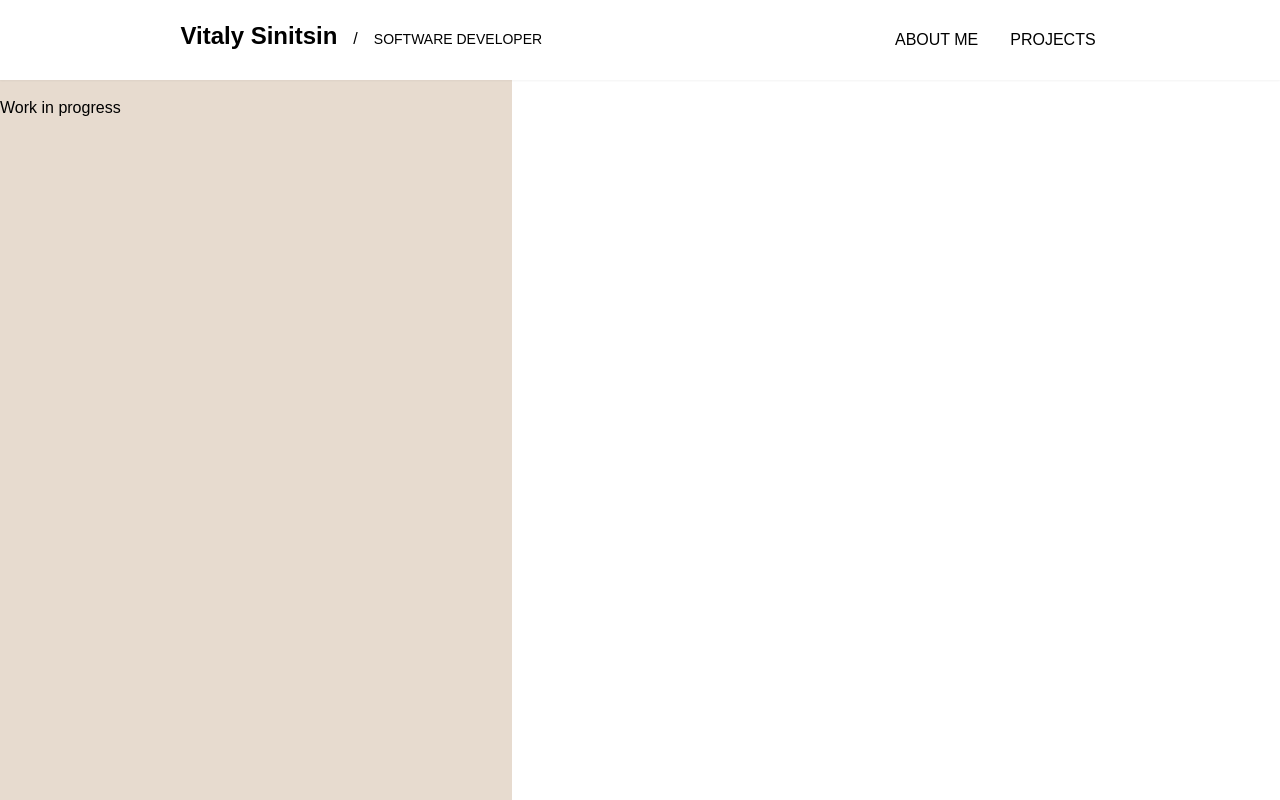
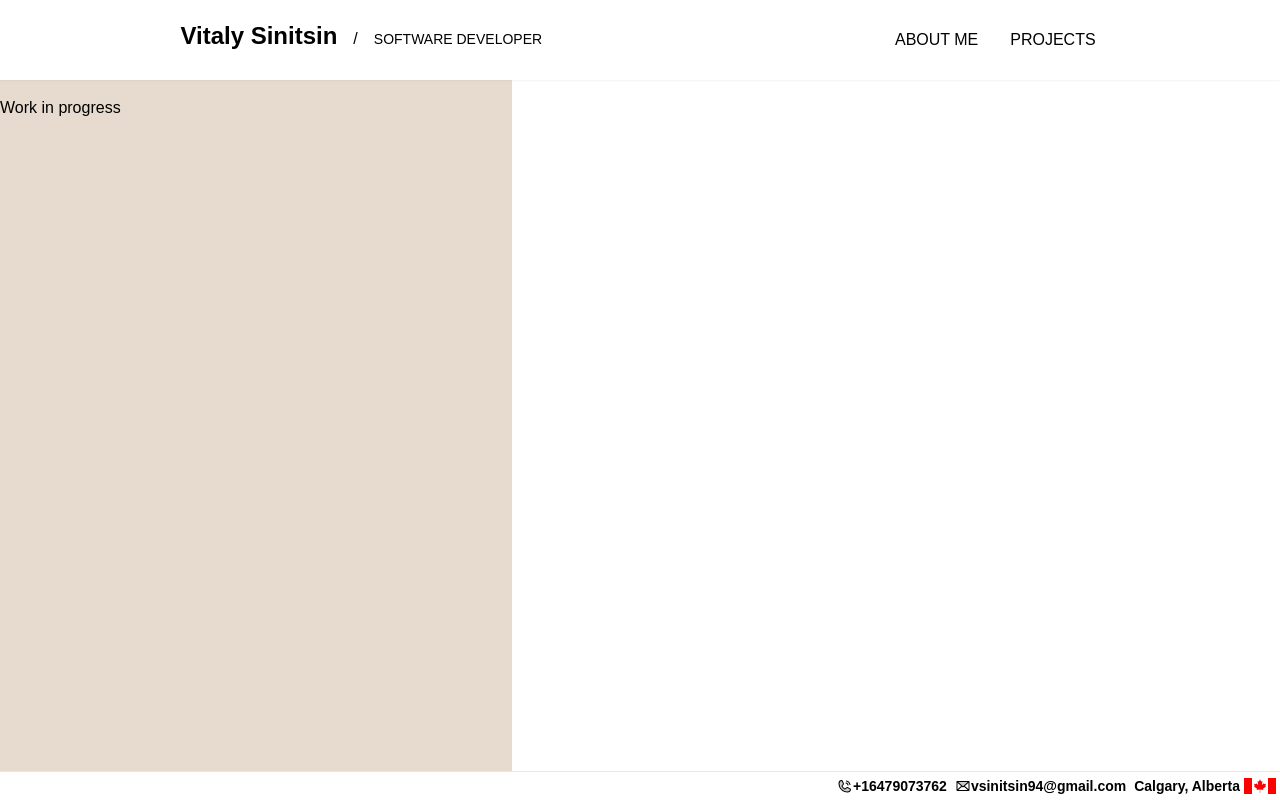
Before and after one commit to vitalysinitsin/vitalysinitsin.github.io, a React (Create React App) app: page /dev/projects in a window 1280 px wide. Built offline with nearby package versions, Linux system fonts and the light colour scheme.

Commit message:
adds the footer with contact info and social links

```diff
--- a/src/App.js
+++ b/src/App.js
@@ -1,13 +1,28 @@
 import Navbar from "./components/utility/Navbar";
 import { Outlet } from "react-router-dom";
+import { PiPhoneCallDuotone, PiEnvelopeDuotone } from "react-icons/pi";
+import CanadianFlag from "./assets/CanadianFlag.svg";
 
 function App() {
   return (
-    <div className="grid grid-rows-[5rem_1fr_5rem] min-h-full gap-4">
+    <div className="grid grid-rows-[5rem_1fr_2rem] min-h-full gap-4">
       <Navbar />
-      <div className="absolute h-full w-2/5 bg-[#E7DBCF] z-[-10]"></div>
+      <div className="absolute h-full w-2/5 bg-[#E7DBCF] -z-20"></div>
       <Outlet />
-      <footer></footer>
+      <footer className="bg-white flex justify-end h-max p-1 w-full flex-wrap gap-x-2 gap-y-0 col-span-full border-t mt-4 absolute bottom-0 text-sm font-bold">
+        <div className="flex items-center">
+          <PiPhoneCallDuotone size="1rem" />
+          <span>+16479073762</span>
+        </div>
+        <div className="flex items-center">
+          <PiEnvelopeDuotone size="1rem" />
+          <span>vsinitsin94@gmail.com</span>
+        </div>
+        <div className="flex items-center">
+          <span>Calgary, Alberta</span>
+          <img className="pl-1 h-4" src={CanadianFlag} alt="CanadianFlag" />
+        </div>
+      </footer>
     </div>
   );
 }
--- a/src/components/pages/AboutMe.jsx
+++ b/src/components/pages/AboutMe.jsx
@@ -2,11 +2,12 @@ import myPhoto from "../../assets/me.jpg";
 import { ButtonHyperLink } from "../utility/Button";
 import vitalySinitsinResumeSoftwareDev from "../../assets/vitalySinitsinResumeSoftwareDev.pdf";
 import { FaLinkedin, FaGithub } from "react-icons/fa";
+import { PiPhoneCallDuotone, PiEnvelopeDuotone } from "react-icons/pi";
 
 function AboutMe() {
   return (
     <div className="grid grid-cols-[repeat(auto-fit,minmax(18rem,1fr))] auto-rows-max mx-auto max-w-2xl w-full h-max overflow-hidden shadow-lg">
-      <section className="bg-[#F4ECE6] flex flex-col pt-4 gap-4 relative ">
+      <section className="bg-[#F4ECE6] flex flex-col pt-4 gap-4 justify-between">
         <img
           className="mx-auto h-40 w-40 rounded-full"
           src={myPhoto}
@@ -20,9 +21,32 @@ function AboutMe() {
         <span className="text-center text-sm tracking-widest">
           SOFTWARE DEVELOPER
         </span>
-        <footer className="flex items-center justify-center gap-6 bg-white w-full h-14 bottom-0 absolute">
-          <FaLinkedin />
-          <FaGithub />
+        <footer className="flex items-center justify-center gap-6 bg-white w-full h-14">
+          <a href="tel:+16479073762" title="Call me @ +16479073762">
+            <PiPhoneCallDuotone color="green" />
+          </a>
+          <a
+            href="mailto:vsinitsin94@gmail.com"
+            title="Email me @ vsinitsin94@gmail.com"
+          >
+            <PiEnvelopeDuotone color="#CE3C30" />
+          </a>
+          <a
+            href="https://www.linkedin.com/in/vsinitsin/"
+            target="_blank"
+            rel="noreferrer"
+            title="My Linkedin"
+          >
+            <FaLinkedin color="#0A66C2" />
+          </a>
+          <a
+            href="https://www.github.com/hungryvito"
+            target="_blank"
+            rel="noreferrer"
+            title="My Github"
+          >
+            <FaGithub />
+          </a>
         </footer>
       </section>
       <section className="flex items-start flex-col gap-8 p-4 bg-white">
@@ -35,12 +59,7 @@ function AboutMe() {
           >
             RESUME
           </ButtonHyperLink>
-          <ButtonHyperLink
-            buttonStyle="outline"
-            href="https://www.github.com/hungryvito"
-          >
-            GITHUB
-          </ButtonHyperLink>
+          {/* <Button buttonStyle="outline">CONTACT</Button> */}
         </div>
         <p>
           I'm a software developer dedicated to creating effective and impactful
--- a/src/index.js
+++ b/src/index.js
@@ -6,6 +6,7 @@ import { RouterProvider, createBrowserRouter } from "react-router-dom";
 import AboutMe from "./components/pages/AboutMe";
 import Projects from "./components/pages/Projects";
 import reportWebVitals from "./reportWebVitals";
+import { IconContext } from "react-icons";
 
 const router = createBrowserRouter([
   {
@@ -27,7 +28,9 @@ const router = createBrowserRouter([
 const root = ReactDOM.createRoot(document.getElementById("root"));
 root.render(
   <React.StrictMode>
-    <RouterProvider router={router} />
+    <IconContext.Provider value={{ size: "2rem" }}>
+      <RouterProvider router={router} />
+    </IconContext.Provider>
   </React.StrictMode>
 );
 
```
Also changed, not shown: src/assets/CanadianFlag.svg (added).
